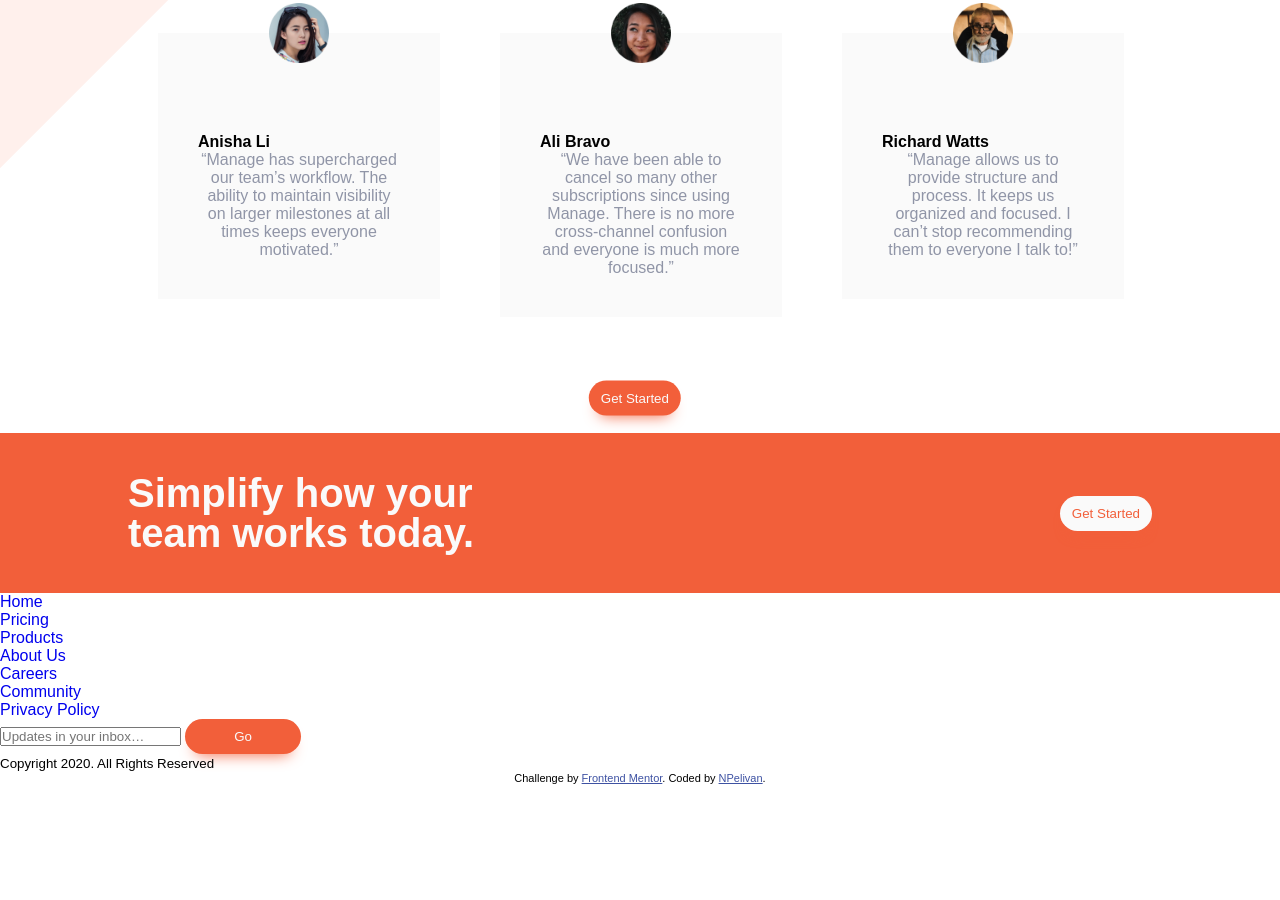
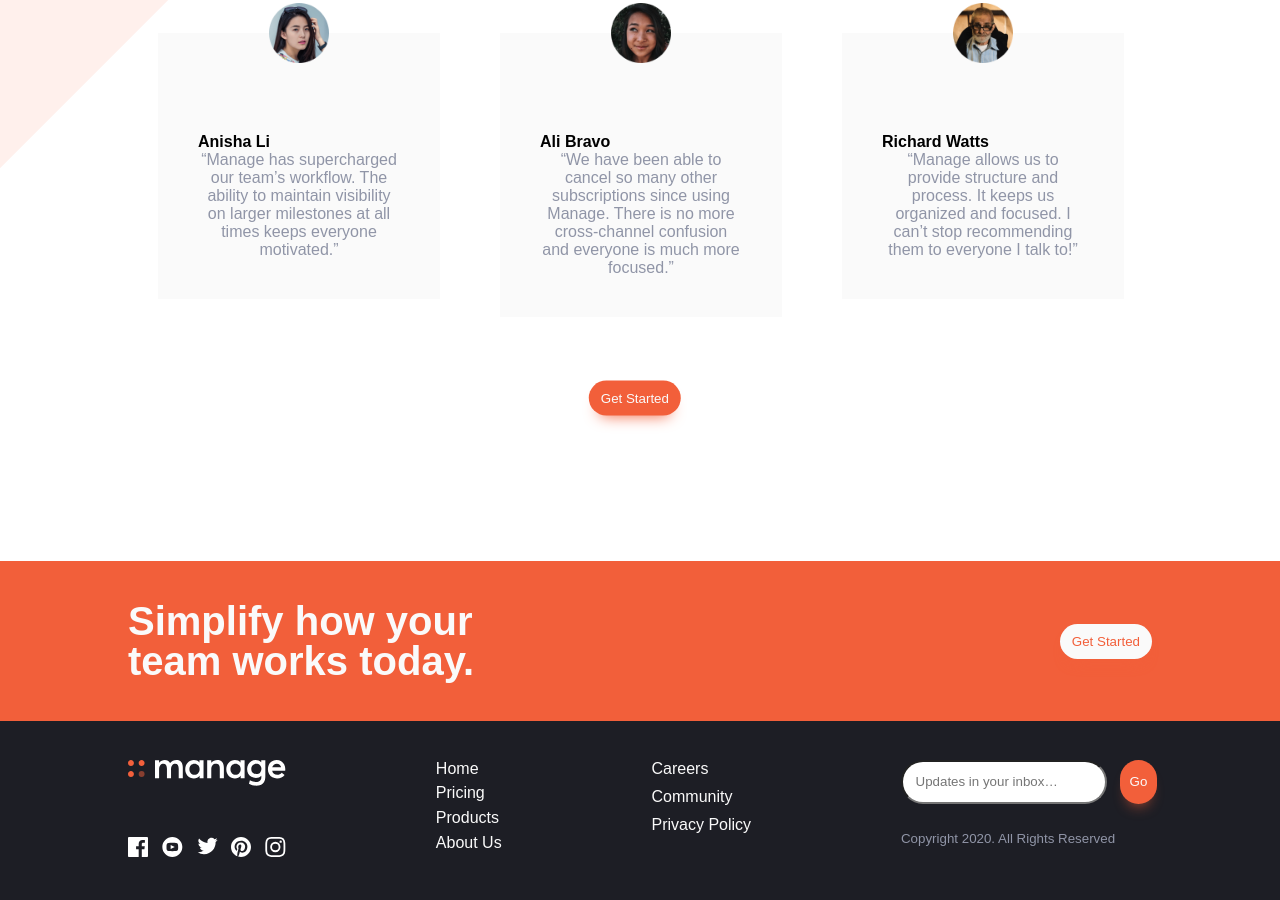
Before and after one commit to NPelivan/manage-landing-page-master, a plain HTML site: page index.html in a window 1280 px wide. Shown: the part 1354-2254 px from the top of the page. Before the commit the page ends 2138 px from the top, so only its background shows below. Drawn offline with nearby package versions, Linux system fonts and the light colour scheme; a web font is replaced by a local one.

Commit message:
Done with page for large width, mobile remain

```diff
--- a/index.html
+++ b/index.html
@@ -27,15 +27,6 @@
     />
 
     <!-- Feel free to remove these styles or customise in your own stylesheet 👍 -->
-    <style>
-      .attribution {
-        font-size: 11px;
-        text-align: center;
-      }
-      .attribution a {
-        color: hsl(228, 45%, 44%);
-      }
-    </style>
   </head>
 
   <body>
@@ -168,32 +159,63 @@
       <section class="bottom-container">
         <div class="bottom-wrapper">
           <h2>Simplify how your team works today.</h2>
-          <button>Get Started</button>
+          <button><span>Get Started</span></button>
         </div>
       </section>
-      <ul>
+
+      <section class="bottom-nav">
+        <div>
+          <div class="first">
+            <img src="images/logo-white.svg" alt="logo" />
+
+            <div class="social-network">
+              <a href="http://www.facebook.com"
+                ><img src="images/icon-facebook.svg" alt="Facebook"
+              /></a>
+              <a href="http://www.youtube.com"
+                ><img src="images/icon-youtube.svg" alt="Youtube"
+              /></a>
+              <a href="http://www.twitter.com"
+                ><img src="images/icon-twitter.svg" alt="Twitter"
+              /></a>
+              <a href="http://www.pinterest.com"
+                ><img src="images/icon-pinterest.svg" alt="Pinterest"
+              /></a>
+              <a href="http://www.instagram.com"
+                ><img src="images/icon-instagram.svg" alt="Instagram"
+              /></a>
+            </div>
+          </div>
+
+          <ul class="second">
             <li><a href="#">Home</a></li>
             <li><a href="#">Pricing</a></li>
             <li><a href="#">Products</a></li>
             <li><a href="#">About Us</a></li>
+          </ul>
+          <ul class="second">
             <li><a href="#">Careers</a></li>
             <li><a href="#">Community</a></li>
             <li><a href="#">Privacy Policy</a></li>
           </ul>
 
-      <form>
-        <input placeholder="Updates in your inbox…" />
+          <div class="third">
+            <form class="form" action="" method="POST">
+              <div>
+                <input
+                  class="input-field"
+                  placeholder="Updates in your inbox…"
+                  autocomplete="email"
+                />
                 <button type="submit">Go</button>
+              </div>
+              <small class="error-message"></small>
             </form>
             <small>Copyright 2020. All Rights Reserved</small>
+          </div>
+        </div>
+      </section>
     </footer>
-
-    <div class="attribution">
-      Challenge by
-      <a href="https://www.frontendmentor.io?ref=challenge" target="_blank"
-        >Frontend Mentor</a
-      >. Coded by <a href="#">NPelivan</a>.
-    </div>
 
     <script src="https://ajax.googleapis.com/ajax/libs/jquery/3.5.1/jquery.min.js"></script>
     <script
--- a/script.js
+++ b/script.js
@@ -2,6 +2,27 @@ $(".testimonial-items").slick({
   slidesToShow: 3,
   slidesToScroll: 1,
   autoplay: true,
-  autoplaySpeed: 6000,
+  autoplaySpeed: 7000,
   arrows: false,
 });
+
+function validateEmail(email) {
+  const re = /^(([^<>()\[\]\\.,;:\s@"]+(\.[^<>()\[\]\\.,;:\s@"]+)*)|(".+"))@((\[[0-9]{1,3}\.[0-9]{1,3}\.[0-9]{1,3}\.[0-9]{1,3}\])|(([a-zA-Z\-0-9]+\.)+[a-zA-Z]{2,}))$/;
+  return re.test(String(email).toLowerCase());
+}
+
+const form = document.querySelector(".form");
+const email = document.querySelector(".input-field");
+const message = document.querySelector(".error-message");
+
+form.addEventListener("submit", (event) => {
+  event.preventDefault();
+  if (!validateEmail(email.value) || email.value === "") {
+    message.textContent = "Please insert a valid email";
+    $(".input-field").css("border", "red solid 1px");
+    $(".error-message").css("color", "red");
+  } else {
+    //message.hide();
+    email.value = "";
+  }
+});
--- a/style.css
+++ b/style.css
@@ -155,8 +155,7 @@ h2 {
 
 .testimonial-container {
   margin-top: 5%;
-  width: 100%
-  margin: auto;
+  width: 100%;
 }
 
 .testimonial-container > h2 {
@@ -210,6 +209,7 @@ h2 {
 .bottom-container {
   background-color: hsl(12, 88%, 59%);
   height: 20vh;
+  margin-top: 10%;
 }
 
 .bottom-wrapper {
@@ -231,3 +231,104 @@ h2 {
   color: hsl(12, 88%, 59%);
   opacity: 1;
 }
+
+.bottom-wrapper > button > span:hover {
+  opacity: 0.5;
+}
+
+.bottom-nav {
+  background-color: hsl(233, 12%, 13%);
+  padding-top: 3%;
+  padding-bottom: 3%;
+}
+
+.bottom-nav > div {
+  width: 80%;
+  margin: auto;
+  display: flex;
+  justify-content: space-between;
+}
+
+.first {
+  margin-top: auto;
+  margin-bottom: auto;
+}
+
+.social-network {
+  margin-top: 30%;
+  display: flex;
+  justify-content: space-between;
+}
+
+.social-network > a > img:hover {
+  filter: invert(51%) sepia(82%) saturate(3304%) hue-rotate(339deg)
+    brightness(99%) contrast(92%);
+}
+
+.second {
+  text-decoration: none;
+}
+
+.second > li > a {
+  color: hsl(0, 0%, 98%);
+}
+
+.second > li > a:hover {
+  color: hsl(12, 88%, 59%);
+}
+
+.second > li {
+  margin-bottom: 10%;
+}
+
+.third > small {
+  color: hsl(227, 12%, 61%);
+}
+
+.form {
+  margin-bottom: 10%;
+}
+
+.form > div {
+  display: flex;
+}
+
+.form > div > input {
+  padding: 5%;
+  border-radius: 25px;
+  display: inline-block;
+}
+
+.form > div > button {
+  width: 70px;
+  margin-left: 5%;
+}
+
+/* Laptop 1024px */
+
+@media (max-width: 1025px) {
+  .flex-item {
+    width: 100%;
+  }
+
+  button {
+    width: 15%;
+  }
+
+  .intro > button {
+    width: 50%;
+  }
+
+  .testimonial-container > button {
+    width: 15%;
+    transform: translate(300%, 50%);
+  }
+
+  .middle-container {
+    margin-top: 10%;
+  }
+
+  .bottom-wrapper > h2 {
+    font-size: 35px;
+  }
+}
```
Also changed, not shown: images/logo-white.svg (added). Lines whose indentation alone changed are shown as unchanged.
